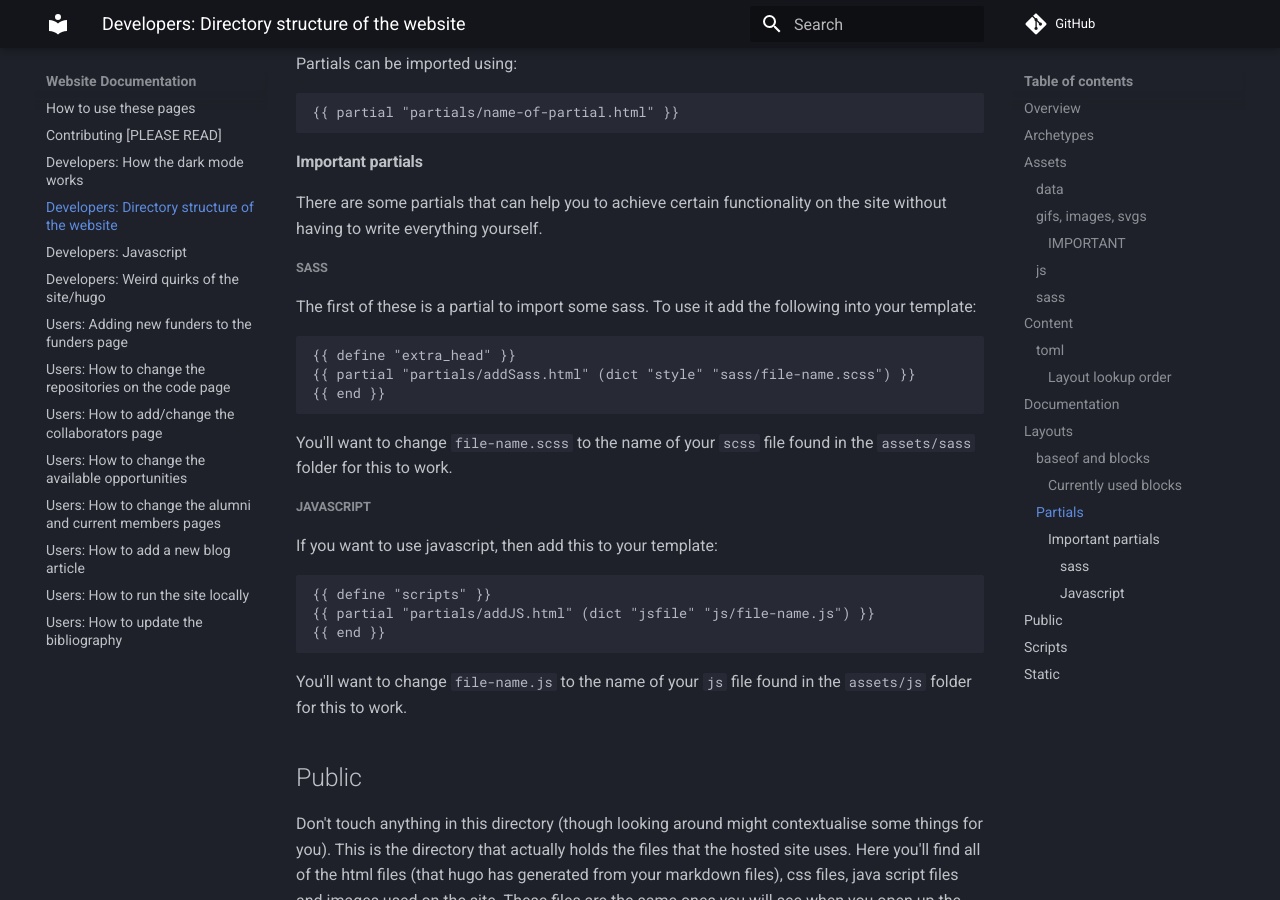
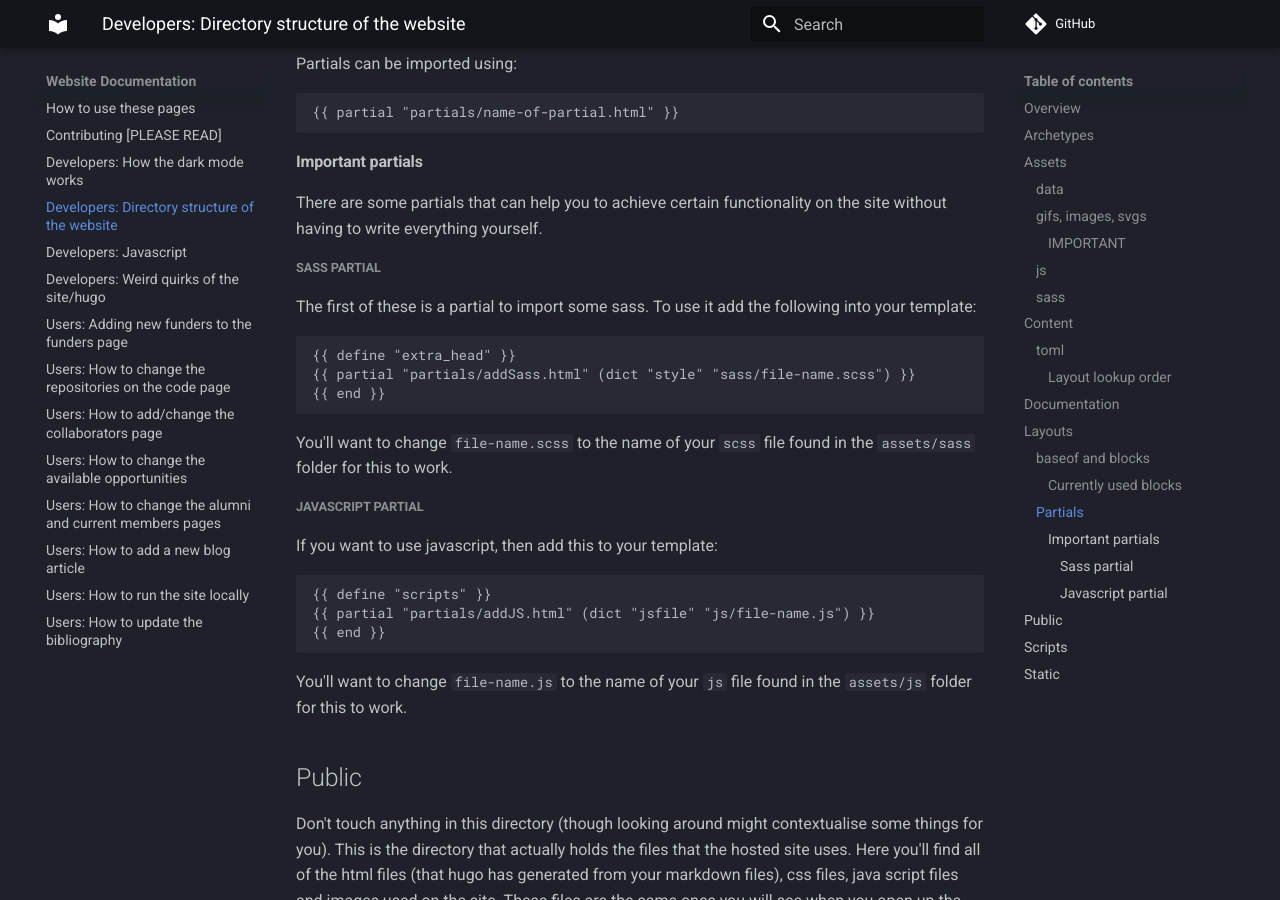
Before and after one commit to EpigeneticsExeter/EpigenomicsLabWeb, an MkDocs documentation site: the page built from documentation/docs/Developers-directory-structure.md, in a window 1280 px wide and 900 px high, scrolled down 5294 px. Built offline with MkDocs 1.6.1 and Material for MkDocs 9.7.7, drawn with Linux system fonts in a browser that asks for light colours; comment, search, counter and statistics services are not loaded.

Commit message:
docs: update link to sass partial

```diff
--- a/documentation/docs/Developers-directory-structure.md
+++ b/documentation/docs/Developers-directory-structure.md
@@ -102,7 +102,7 @@
 hugo supports sass directly makes it the obvious choice.
 
 To add sass into your template, I emplore you to check out
-[this section](#important-partials).
+[this section](#sass-partial).
 
 ## Content
 
@@ -261,7 +261,7 @@
 There are some partials that can help you to achieve certain functionality on
 the site without having to write everything yourself.
 
-##### sass
+##### Sass partial
 
 The first of these is a partial to import some sass. To use it add the
 following into your template:
@@ -275,7 +275,7 @@
 You'll want to change `file-name.scss` to the name of your `scss` file found
 in the `assets/sass` folder for this to work.
 
-##### Javascript
+##### Javascript partial
 
 If you want to use javascript, then add this to your template:
 
```
